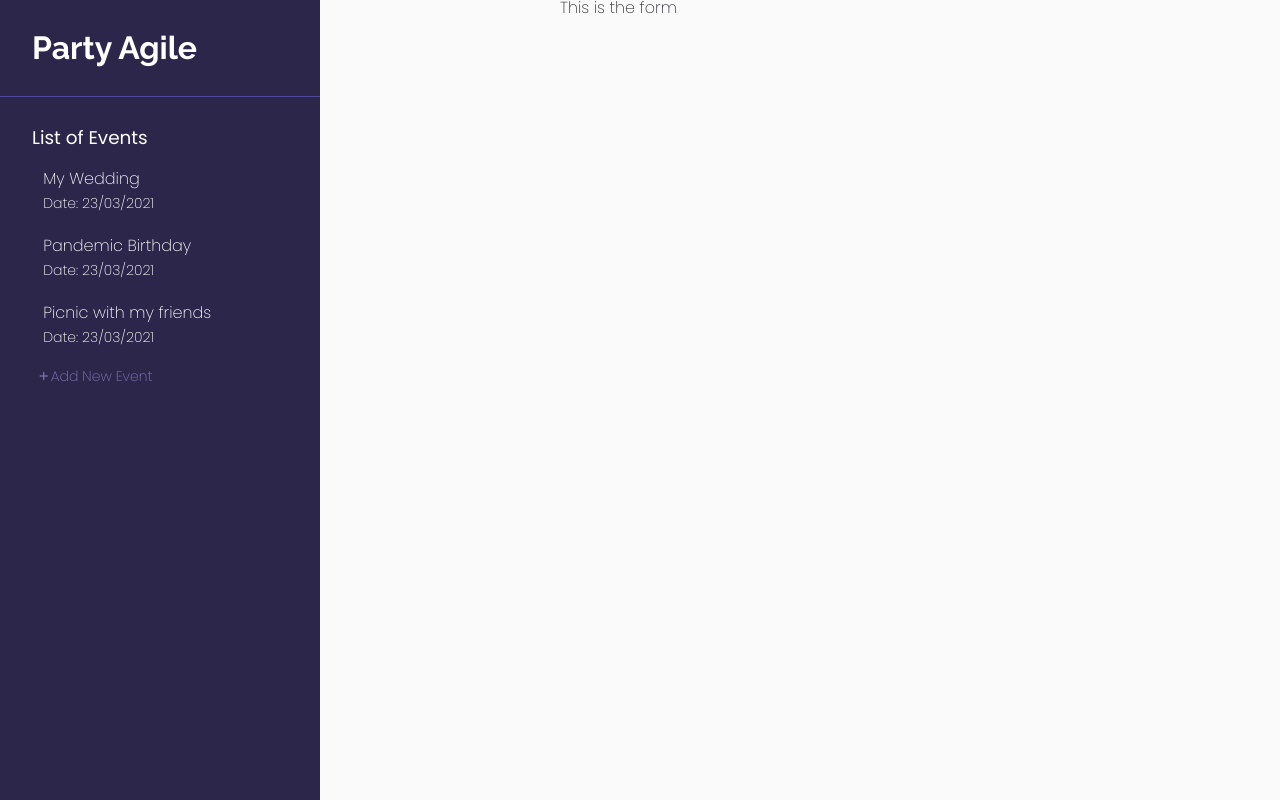
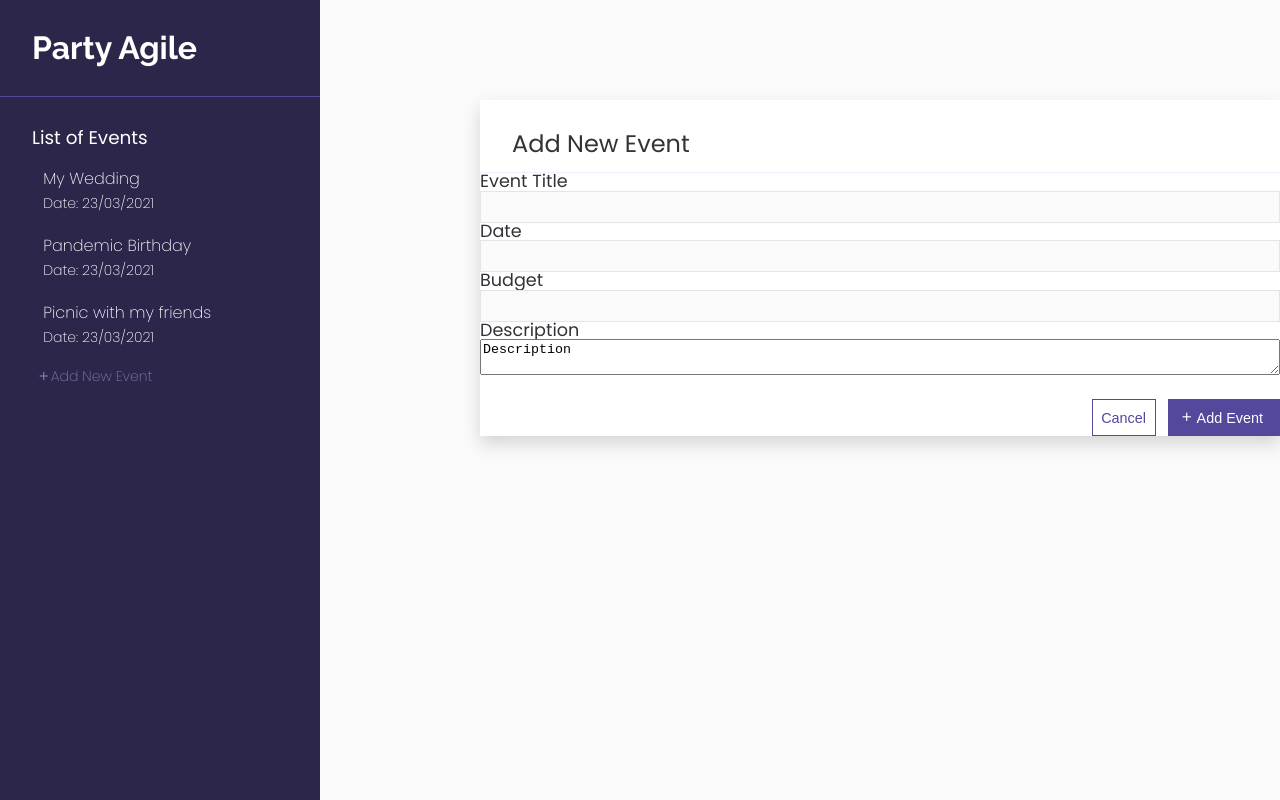
Before and after one commit to jmramirez/jose-ramirez-capstone, a React (Create React App) app in the folder client/: page / in a window 1280 px wide. Built offline with nearby package versions, Linux system fonts and the light colour scheme.

Commit message:
Define AddEvent form layout

```diff
--- a/client/src/components/AddEventForm/AddEventForm.js
+++ b/client/src/components/AddEventForm/AddEventForm.js
@@ -3,7 +3,24 @@ import './AddEventForm.scss'
 const AddEventForm = () => {
   return(
     <main className="add-event">
-      <h1>This is the form</h1>
+      <h2 className="add-event__header">Add New Event</h2>
+      <form className="add-event__form">
+        <label className="add-event__form__label">Event Title</label>
+        <input className="add-event__form__input" type="text"/>
+        <label className="add-event__form__label">Date</label>
+        <input className="add-event__form__input" type="text"/>
+        <label className="add-event__form__label">Budget</label>
+        <input className="add-event__form__input" type="text"/>
+        <label className="add-event__form__label">Description</label>
+        <textarea>Description</textarea>
+        <div className="add-event__form__actions">
+          <input className="add-event__form__submit--cancel" type="Cancel" value="Cancel"/>
+          <button className="add-event__form__submit">
+            Add Event
+            <span className="material-icons add-event__form__submit__icon">add</span>
+          </button>
+        </div>
+      </form>
     </main>
   )
 }
--- a/client/src/components/AddEventForm/AddEventForm.scss
+++ b/client/src/components/AddEventForm/AddEventForm.scss
@@ -2,5 +2,92 @@
 @use "../../partials/variables" as *;
 
 .add-event {
-  margin: 0 0 0 35rem;
+  margin: 6.25rem 0 0 30rem;
+  width: 60rem;
+  background-color: $primary-white;
+  box-shadow: 0 0.5rem 1rem rgb(0 0 0 / 15%);
+
+  &__header {
+    @include h2;
+    padding: 2rem 2rem 1rem 2rem;
+    border-bottom: 1px solid #ecf3fa;
+  }
+
+  &__form {
+    display: flex;
+    flex-direction: column;
+
+    &__label {
+      font-weight: 600;
+      font-size: 1.1rem;
+    }
+
+    &__input {
+      height: 2rem;
+      font-family: inherit;
+      border: 1px solid #E6E4E4;
+      background-color: #fafafa;
+      padding: 0.2rem 1rem;
+      font-weight: 600;
+
+      &:focus {
+        outline-color: #52489C;
+        color: $primary-black;
+        border-radius: 0;
+      }
+    }
+
+    &__submit {
+      margin-top: 1.5rem;
+      height: 2.3rem;
+      border-radius: 0;
+      color: $primary-white;
+      background-color: #52489C;
+      font-size: .9rem;
+      border: none;
+      cursor: pointer;
+      transition: all .1s ease-in-out;
+      border: 1px solid #52489C;
+      margin-left: 0.8rem;
+      padding: 0 1rem 0 1.7rem;
+      position: relative;
+
+      &:hover {
+        background: #8179b3;
+      }
+
+      &__icon {
+        position: absolute;
+        top: 0.625rem;
+        left: 0.625rem;
+        color: $primary-white;
+        font-size: 0.9rem;
+      }
+
+      &--cancel {
+        margin-top: 1.5rem;
+        height: 2.3rem;
+        border-radius: 0;
+        color: #52489C;
+        background-color: $primary-white;
+        font-size: .9rem;
+        border: none;
+        cursor: pointer;
+        transition: all .1s ease-in-out;
+        border: 1px solid #52489C;
+        text-align: center;
+        width: 4rem;
+
+        &:hover {
+          background: #8179b3;
+          color: $primary-white;
+        }
+      }
+    }
+
+    &__actions {
+      display: flex;
+      justify-content: flex-end;
+    }
+  }
 }
--- a/client/src/components/Sidebar/Sidebar.js
+++ b/client/src/components/Sidebar/Sidebar.js
@@ -12,7 +12,7 @@ const Sidebar = () => {
           <li className="events-items"><p className="event-name">My Wedding</p><p className="event-date">Date: 23/03/2021</p></li>
           <li className="events-items"><p>Pandemic Birthday</p><p className="event-date">Date: 23/03/2021</p></li>
           <li className="events-items"><p>Picnic with my friends</p><p className="event-date">Date: 23/03/2021</p></li>
-          <li className="event-add"><spa className="material-icons event-add__icon">add</spa>Add New Event</li>
+          <li className="event-add"><span className="material-icons event-add__icon">add</span>Add New Event</li>
           </ul>
       </div>
     </div>
```
